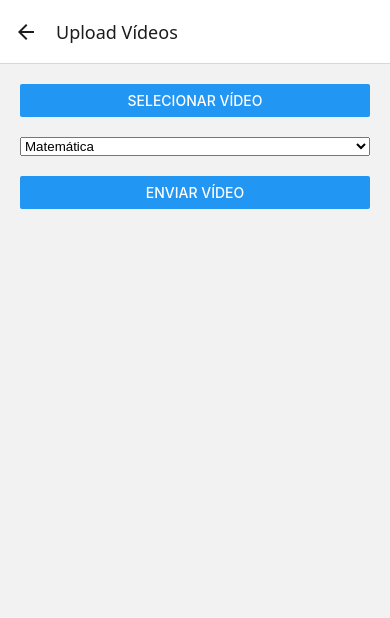
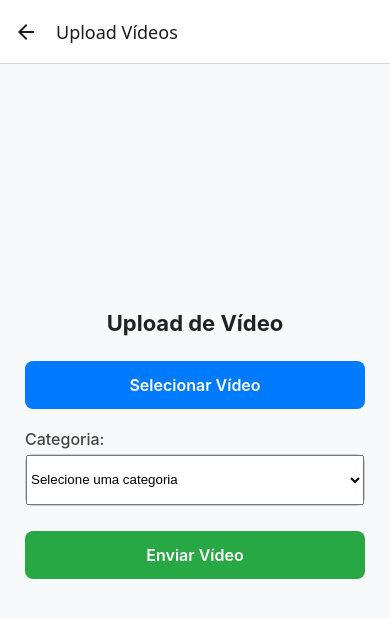
Before and after one commit to victorkoba/aulaSupabase, a React Native app: screen /UploadVideo in a window 390 px wide. Shown: the top 618 px of the page. Built offline with nearby package versions, Linux system fonts and the light colour scheme; what expo-notifications would draw is missing.

Commit message:
commit para alteração de listagem e uploads

```diff
--- a/src/screens/ListagemVideo.js
+++ b/src/screens/ListagemVideo.js
@@ -1,9 +1,8 @@
-// Importações necessárias
+import React, { useState, useEffect } from 'react';
+import { View, Text, ActivityIndicator, StyleSheet, Alert, ScrollView } from 'react-native';
 import { Video } from 'expo-av';
 import { supabase } from '../../supabaseConfig';
 import { Picker } from '@react-native-picker/picker';
-import React, { useState, useEffect } from 'react';
-import { View, Text, ActivityIndicator, StyleSheet, Alert } from 'react-native';
 
 const bucketName = 'videos';
 
@@ -14,7 +13,7 @@ export default function ListarVideos() {
   const [loading, setLoading] = useState(false);
   const [loadingCategories, setLoadingCategories] = useState(false);
 
-    // Função para buscar categorias
+  // Carrega as categorias (pastas do bucket)
   const fetchCategories = async () => {
     setLoadingCategories(true);
     try {
@@ -23,11 +22,14 @@ export default function ListarVideos() {
         offset: 0,
         sortBy: { column: 'name', order: 'asc' },
       });
+
       if (error) throw error;
 
-            const categoryList = data.map((item) => item.name);
+      const categoryList = data
+        .filter(item => item.name && !item.name.includes('.')) // ignora arquivos soltos
+        .map(item => item.name);
+
       setCategories(categoryList);
-            console.log('Categorias carregadas:', categoryList);
     } catch (error) {
       console.error('Erro ao carregar categorias:', error);
       Alert.alert('Erro', 'Não foi possível carregar as categorias.');
@@ -36,24 +38,27 @@ export default function ListarVideos() {
     }
   };
 
-    // Função para buscar vídeos de uma categoria
+  // Carrega vídeos da categoria selecionada
   const fetchVideos = async () => {
     if (!category) return;
     setLoading(true);
     try {
-            const { data, error } = await supabase.storage.from(bucketName).list(category + '/', {
+      const { data, error } = await supabase.storage.from(bucketName).list(`${category}/`, {
         limit: 50,
         offset: 0,
         sortBy: { column: 'name', order: 'asc' },
       });
+
       if (error) throw error;
 
-            const videoList = data.map((file) => ({
+      const videoList = data
+        .filter(file => !file.name.endsWith('/')) // ignora subpastas
+        .map(file => ({
           name: file.name,
-                url: supabase.storage.from(bucketName).getPublicUrl(category + '/' + file.name).data.publicUrl,
+          url: supabase.storage.from(bucketName).getPublicUrl(`${category}/${file.name}`).data.publicUrl,
         }));
+
       setVideos(videoList);
-            console.log('Vídeos carregados:', videoList);
     } catch (error) {
       console.error('Erro ao carregar vídeos:', error);
       Alert.alert('Erro', 'Não foi possível carregar os vídeos.');
@@ -69,28 +74,35 @@ export default function ListarVideos() {
   useEffect(() => {
     if (category) {
       fetchVideos();
+    } else {
+      setVideos([]);
     }
   }, [category]);
 
   return (
-        <View style={styles.container}>
+    <ScrollView contentContainerStyle={styles.container}>
+      <Text style={styles.title}>Listagem de Vídeos</Text>
+
       {loadingCategories ? (
-                <ActivityIndicator size="large" color="#0000ff" />
+        <ActivityIndicator size="large" color="#007AFF" />
       ) : (
+        <View style={styles.pickerWrapper}>
           <Picker
             selectedValue={category}
             onValueChange={(value) => setCategory(value)}
             style={styles.picker}
           >
+            <Picker.Item label="Selecione uma categoria" value="" />
             {categories.map((cat, index) => (
               <Picker.Item key={index} label={cat} value={cat} />
             ))}
           </Picker>
+        </View>
       )}
 
       {loading ? (
-                <ActivityIndicator size="large" color="#0000ff" />
-            ) : (
+        <ActivityIndicator size="large" color="#007AFF" style={{ marginTop: 30 }} />
+      ) : videos.length > 0 ? (
         videos.map((video, index) => (
           <View key={index} style={styles.videoContainer}>
             <Text style={styles.videoName}>{video.name}</Text>
@@ -102,33 +114,60 @@ export default function ListarVideos() {
             />
           </View>
         ))
+      ) : (
+        category !== '' && (
+          <Text style={styles.noVideoText}>Nenhum vídeo encontrado nesta categoria.</Text>
+        )
       )}
-        </View>
+    </ScrollView>
   );
 }
 
 const styles = StyleSheet.create({
   container: {
-        flex: 1,
-        justifyContent: 'center',
+    padding: 20,
+    backgroundColor: '#f8f9fa',
+    flexGrow: 1,
     alignItems: 'center',
-        padding: 20,
+  },
+  title: {
+    fontSize: 22,
+    fontWeight: '700',
+    color: '#222',
+    marginBottom: 20,
+  },
+  pickerWrapper: {
+    backgroundColor: '#fff',
+    borderRadius: 8,
+    borderWidth: 1,
+    borderColor: '#ccc',
+    width: '100%',
+    marginBottom: 25,
   },
   picker: {
     height: 50,
-        width: 300,
-        marginBottom: 20,
+    width: '100%',
   },
   videoContainer: {
-        marginVertical: 10,
+    marginBottom: 25,
     alignItems: 'center',
   },
   videoName: {
     fontSize: 16,
-        marginBottom: 5,
+    marginBottom: 8,
+    color: '#333',
+    fontWeight: '600',
   },
   video: {
     width: 300,
     height: 200,
+    backgroundColor: '#000',
+    borderRadius: 10,
+  },
+  noVideoText: {
+    marginTop: 30,
+    fontSize: 16,
+    fontStyle: 'italic',
+    color: '#666',
   },
 });
--- a/src/screens/UploadImagem.js
+++ b/src/screens/UploadImagem.js
@@ -1,11 +1,44 @@
-import React from 'react';
-import { View, Button, Alert, StyleSheet } from 'react-native';
+import React, { useState } from 'react';
+import {
+  View,
+  Button,
+  Alert,
+  StyleSheet,
+  Image,
+  Text,
+  TouchableOpacity,
+  ActivityIndicator,
+} from 'react-native';
 import * as ImagePicker from 'expo-image-picker';
-import * as FileSystem from 'expo-file-system';
 import { supabase } from '../../supabaseConfig';
 
 export default function UploadImagem() {
-  const uploadImage = async (uri) => {
+  const [imageUri, setImageUri] = useState(null);
+  const [isUploading, setIsUploading] = useState(false);
+
+  const selecionarImagem = async () => {
+    try {
+      const result = await ImagePicker.launchImageLibraryAsync({
+        mediaTypes: ImagePicker.MediaTypeOptions.Images,
+        quality: 1,
+      });
+
+      if (!result.canceled) {
+        setImageUri(result.assets[0].uri);
+      }
+    } catch (error) {
+      Alert.alert('Erro', 'Falha ao abrir galeria.');
+    }
+  };
+
+  const uploadImage = async () => {
+    if (!imageUri) {
+      Alert.alert('Erro', 'Nenhuma imagem selecionada.');
+      return;
+    }
+
+    setIsUploading(true);
+
     try {
       const { data: authData, error: authError } = await supabase.auth.getUser();
       if (authError || !authData.user) {
@@ -14,12 +47,11 @@ export default function UploadImagem() {
       }
 
       const timestamp = new Date().getTime();
-    const fileExt = uri.split('.').pop().toLowerCase();
+      const fileExt = imageUri.split('.').pop().toLowerCase();
       const filename = `${authData.user.id}/${timestamp}.${fileExt}`;
       const filePath = `fotos-perfil/${filename}`;
 
-    // Faz upload passando o arquivo pelo URI
-    const file = await fetch(uri);
+      const file = await fetch(imageUri);
       const fileBlob = await file.blob();
 
       const { error: uploadError } = await supabase.storage
@@ -41,6 +73,70 @@ export default function UploadImagem() {
     } catch (error) {
       console.error('Erro ao fazer upload da imagem:', error);
       Alert.alert('Erro', error.message || 'Falha ao enviar imagem.');
+    } finally {
+      setIsUploading(false);
     }
   };
+
+  return (
+    <View style={styles.container}>
+      <Text style={styles.title}>Upload de Imagem</Text>
+
+      {imageUri && (
+        <Image source={{ uri: imageUri }} style={styles.preview} />
+      )}
+
+      <TouchableOpacity style={styles.button} onPress={selecionarImagem}>
+        <Text style={styles.buttonText}>Selecionar Imagem</Text>
+      </TouchableOpacity>
+
+      <TouchableOpacity
+        style={[styles.button, { backgroundColor: '#28a745' }]}
+        onPress={uploadImage}
+        disabled={isUploading}
+      >
+        {isUploading ? (
+          <ActivityIndicator color="#fff" />
+        ) : (
+          <Text style={styles.buttonText}>Enviar Imagem</Text>
+        )}
+      </TouchableOpacity>
+    </View>
+  );
 }
+
+const styles = StyleSheet.create({
+  container: {
+    padding: 25,
+    flex: 1,
+    justifyContent: 'center',
+    backgroundColor: '#f8f9fa',
+  },
+  title: {
+    fontSize: 22,
+    fontWeight: '700',
+    textAlign: 'center',
+    marginBottom: 25,
+    color: '#222',
+  },
+  preview: {
+    width: 200,
+    height: 200,
+    borderRadius: 10,
+    alignSelf: 'center',
+    marginBottom: 20,
+  },
+  button: {
+    backgroundColor: '#007AFF',
+    paddingVertical: 14,
+    paddingHorizontal: 25,
+    borderRadius: 8,
+    marginBottom: 15,
+    alignItems: 'center',
+  },
+  buttonText: {
+    color: '#fff',
+    fontSize: 16,
+    fontWeight: '600',
+  },
+});
--- a/src/screens/UploadVideo.js
+++ b/src/screens/UploadVideo.js
@@ -2,14 +2,20 @@ import React, { useState } from 'react';
 import * as DocumentPicker from 'expo-document-picker';
 import { Picker } from '@react-native-picker/picker';
 import { supabase } from '../../supabaseConfig';
-import { View, Text, ActivityIndicator, StyleSheet, Alert, Button } from 'react-native';
+import {
+  View,
+  Text,
+  ActivityIndicator,
+  StyleSheet,
+  Alert,
+  TouchableOpacity,
+} from 'react-native';
 
 export default function UploadVideo() {
   const [video, setVideo] = useState(null);
   const [category, setCategory] = useState(null);
   const [isUploading, setUploading] = useState(false);
 
-  // Função para selecionar vídeo
   const pickVideo = async () => {
     try {
       const result = await DocumentPicker.getDocumentAsync({
@@ -18,7 +24,6 @@ export default function UploadVideo() {
       });
 
       if (result.type === 'success') {
-        // Ajustando dados do vídeo selecionado
         const selectedVideo = {
           uri: result.uri,
           name: result.name || 'video.mp4',
@@ -34,7 +39,6 @@ export default function UploadVideo() {
     }
   };
 
-  // Função para fazer upload do vídeo
   const uploadVideo = async () => {
     if (!video || !category) {
       Alert.alert('Erro', 'Por favor, selecione um vídeo e uma categoria.');
@@ -46,17 +50,14 @@ export default function UploadVideo() {
       const timestamp = new Date().getTime();
       const filePath = `${category}/${timestamp}-${video.name}`;
 
-      // Pega a sessão atual do usuário (autenticado)
       const { data: sessionData, error: sessionError } = await supabase.auth.getSession();
       if (sessionError || !sessionData.session) {
         throw new Error('Usuário não autenticado.');
       }
 
-      // Converte URI em blob para upload
       const response = await fetch(video.uri);
       const blob = await response.blob();
 
-      // Faz o upload para o Supabase Storage
       const { error: uploadError } = await supabase.storage
         .from('videos')
         .upload(filePath, blob, {
@@ -70,7 +71,6 @@ export default function UploadVideo() {
       Alert.alert('Sucesso', 'Vídeo enviado com sucesso!');
       console.log('URL pública do vídeo:', urlData.publicUrl);
 
-      // Limpa estado após upload
       setVideo(null);
     } catch (error) {
       console.error('Erro no upload:', error);
@@ -82,24 +82,37 @@ export default function UploadVideo() {
 
   return (
     <View style={styles.container}>
-      <Button title="Selecionar Vídeo" onPress={pickVideo} />
-      {video && <Text style={styles.videoName}>Vídeo selecionado: {video.name}</Text>}
+      <Text style={styles.title}>Upload de Vídeo</Text>
 
+      <TouchableOpacity style={styles.button} onPress={pickVideo}>
+        <Text style={styles.buttonText}>Selecionar Vídeo</Text>
+      </TouchableOpacity>
+
+      {video && <Text style={styles.videoName}>🎬 {video.name}</Text>}
+
+      <Text style={styles.label}>Categoria:</Text>
+      <View style={styles.pickerWrapper}>
         <Picker
           selectedValue={category}
           onValueChange={setCategory}
           style={styles.picker}
         >
+          <Picker.Item label="Selecione uma categoria" value={null} />
           <Picker.Item label="Matemática" value="matematica" />
           <Picker.Item label="Física" value="fisica" />
           <Picker.Item label="Química" value="quimica" />
-        {/* Adicione mais categorias aqui */}
         </Picker>
+      </View>
 
       {isUploading ? (
-        <ActivityIndicator size="large" color="#0000ff" />
+        <ActivityIndicator size="large" color="#007AFF" style={{ marginTop: 20 }} />
       ) : (
-        <Button title="Enviar Vídeo" onPress={uploadVideo} />
+        <TouchableOpacity
+          style={[styles.button, { backgroundColor: '#28a745' }]}
+          onPress={uploadVideo}
+        >
+          <Text style={styles.buttonText}>Enviar Vídeo</Text>
+        </TouchableOpacity>
       )}
     </View>
   );
@@ -107,13 +120,52 @@ export default function UploadVideo() {
 
 const styles = StyleSheet.create({
   container: {
-    padding: 20,
+    flex: 1,
+    backgroundColor: '#f8f9fa',
+    padding: 25,
+    justifyContent: 'center',
+  },
+  title: {
+    fontSize: 22,
+    fontWeight: '700',
+    color: '#222',
+    textAlign: 'center',
+    marginBottom: 25,
+  },
+  button: {
+    backgroundColor: '#007AFF',
+    paddingVertical: 14,
+    borderRadius: 8,
+    marginBottom: 20,
+    alignItems: 'center',
+  },
+  buttonText: {
+    color: '#fff',
+    fontSize: 16,
+    fontWeight: '600',
+  },
+  videoName: {
+    fontSize: 15,
+    fontWeight: '600',
+    color: '#333',
+    textAlign: 'center',
+    marginBottom: 15,
+  },
+  label: {
+    fontSize: 16,
+    fontWeight: '500',
+    marginBottom: 5,
+    color: '#444',
+  },
+  pickerWrapper: {
+    backgroundColor: '#fff',
+    borderWidth: 1,
+    borderColor: '#ccc',
+    borderRadius: 8,
+    marginBottom: 25,
   },
   picker: {
-    marginVertical: 20,
-  },
-  videoName: {
-    marginVertical: 10,
-    fontWeight: 'bold',
+    height: 50,
+    width: '100%',
   },
 });
```
Lines whose indentation alone changed are shown as unchanged.
